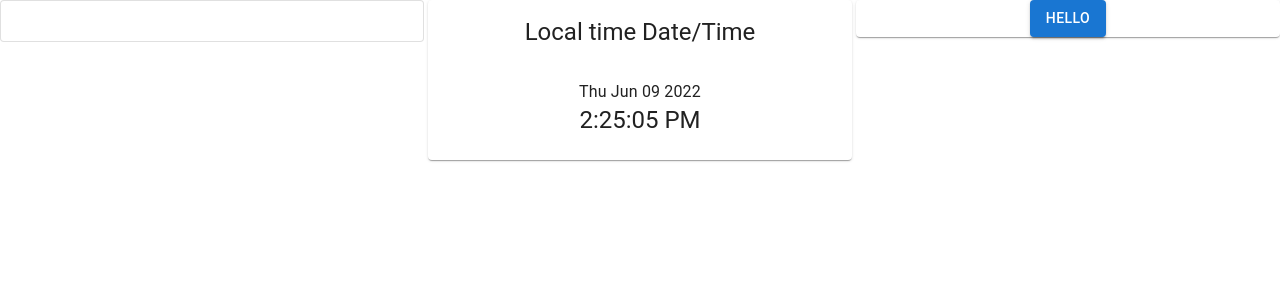
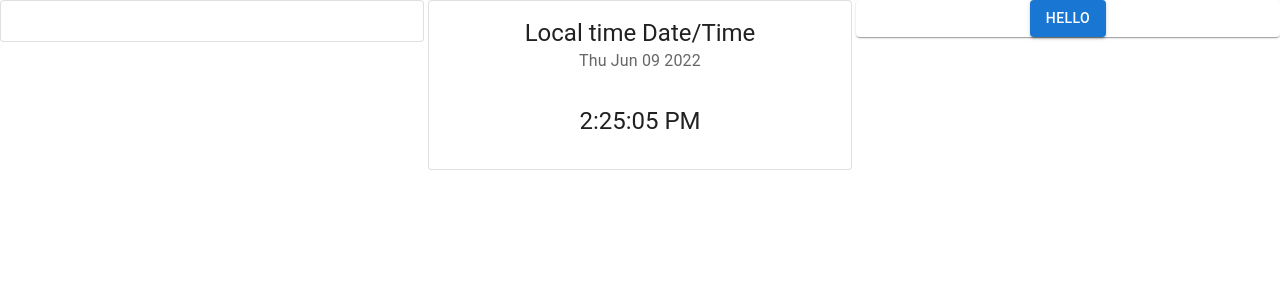
Before and after one commit to theodorwill/slutprojekt-dashboard, a React (Create React App) app: page / in a window 1280 px wide. Shown: the top 300 px of the page. Built offline with nearby package versions, Linux system fonts and the light colour scheme; no server answers.

Commit message:
Minor fix

```diff
--- a/src/components/LocalTime.jsx
+++ b/src/components/LocalTime.jsx
@@ -16,11 +16,11 @@ const LocalTime = () => {
 
   return (
     <div>
-      <Card>
-        <CardHeader title="Local time Date/Time" />
+      <Card variant="outlined">
+        <CardHeader title="Local time Date/Time"
+        subheader={time.toDateString()} />
         <CardContent>
-          <Typography variant="body1">{time.toDateString()}</Typography>
-          <Typography variant="h5">{time.toLocaleTimeString()}</Typography>
+          <Typography variant="h5" component="h3" gutterBottom>{time.toLocaleTimeString()}</Typography>
         </CardContent>
       </Card>
     </div>
```
